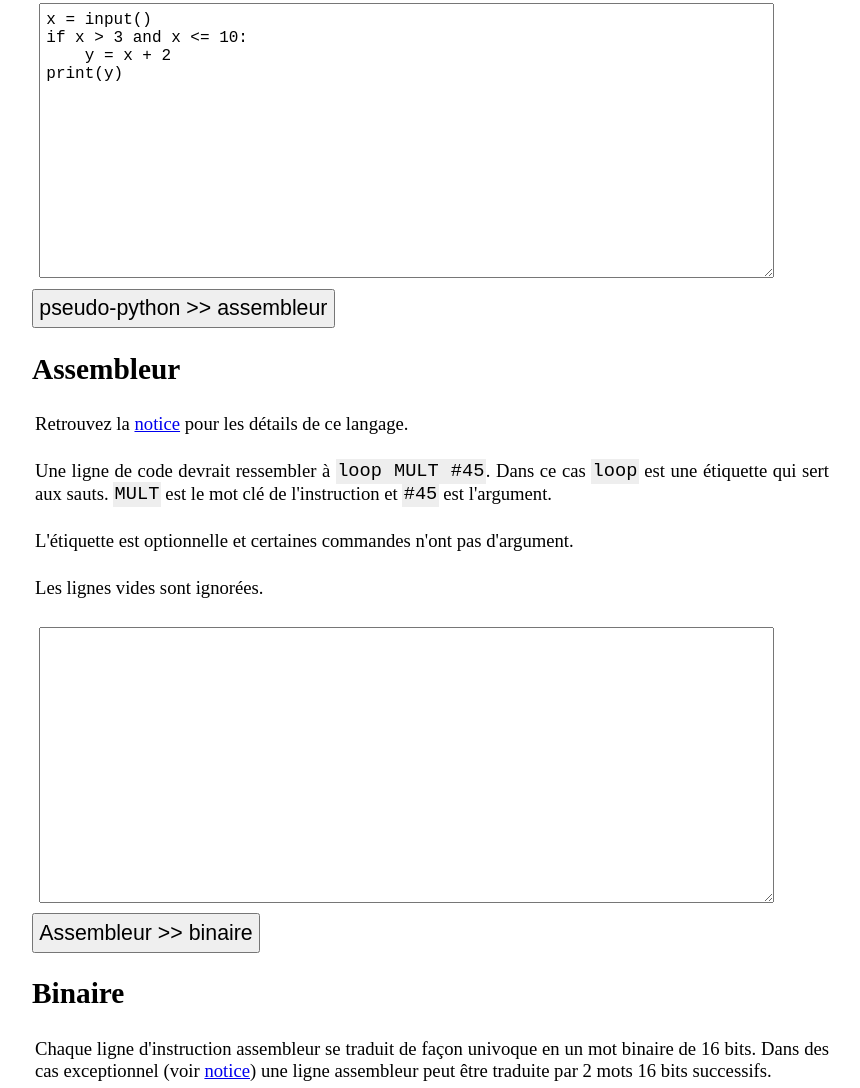
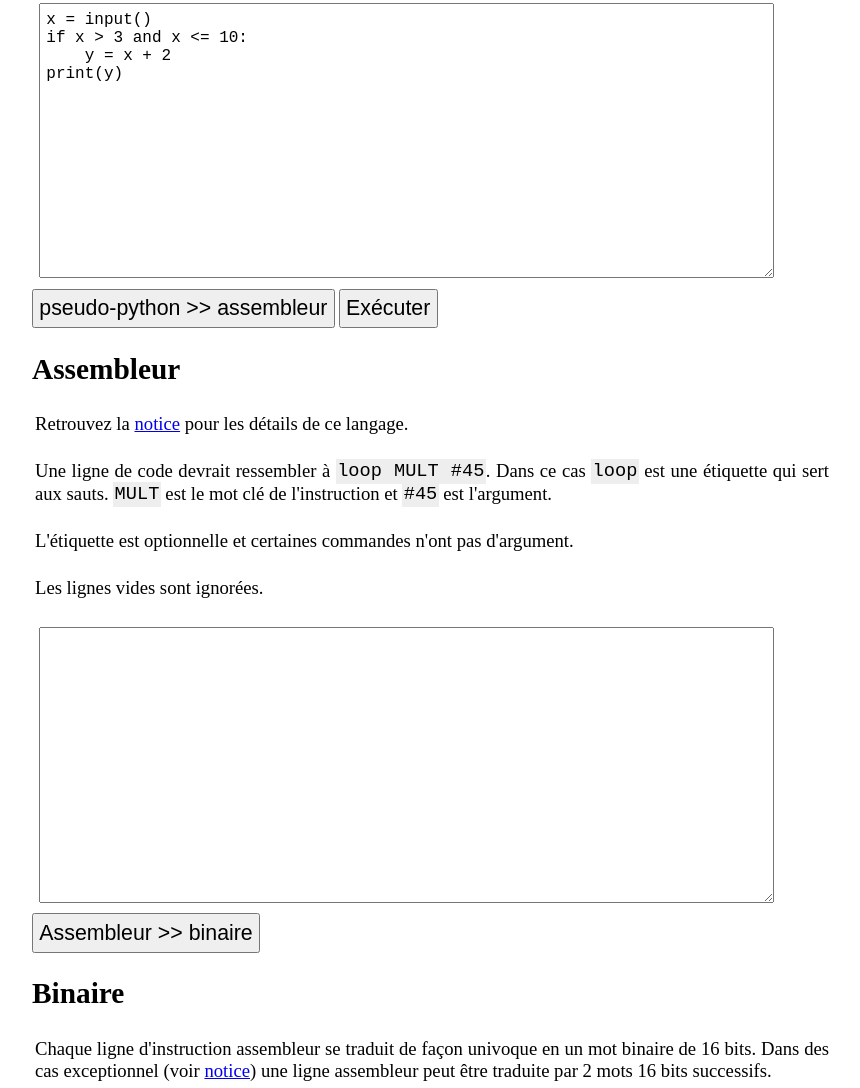
Before and after one commit to gromax/uPSimulator.js, a website: page dist/index.html in a window 1280 px wide. Shown: the part 1051-2139 px from the top of the page, without its empty margins (208-1068 px from the left). Drawn offline with Linux system fonts and the light colour scheme.

Commit message:
bouton pour exécution depuis python

```diff
--- a/dist/index.html
+++ b/dist/index.html
@@ -39,6 +39,7 @@ print(y)
     </textarea>
     <div>
       <input type="button" id="validpython" value="pseudo-python >> assembleur" class="program">
+      <input type="button" id="runpython" value="Exécuter" class="program">
     </div>
 
     <div id="divLogPython"></div>
```
